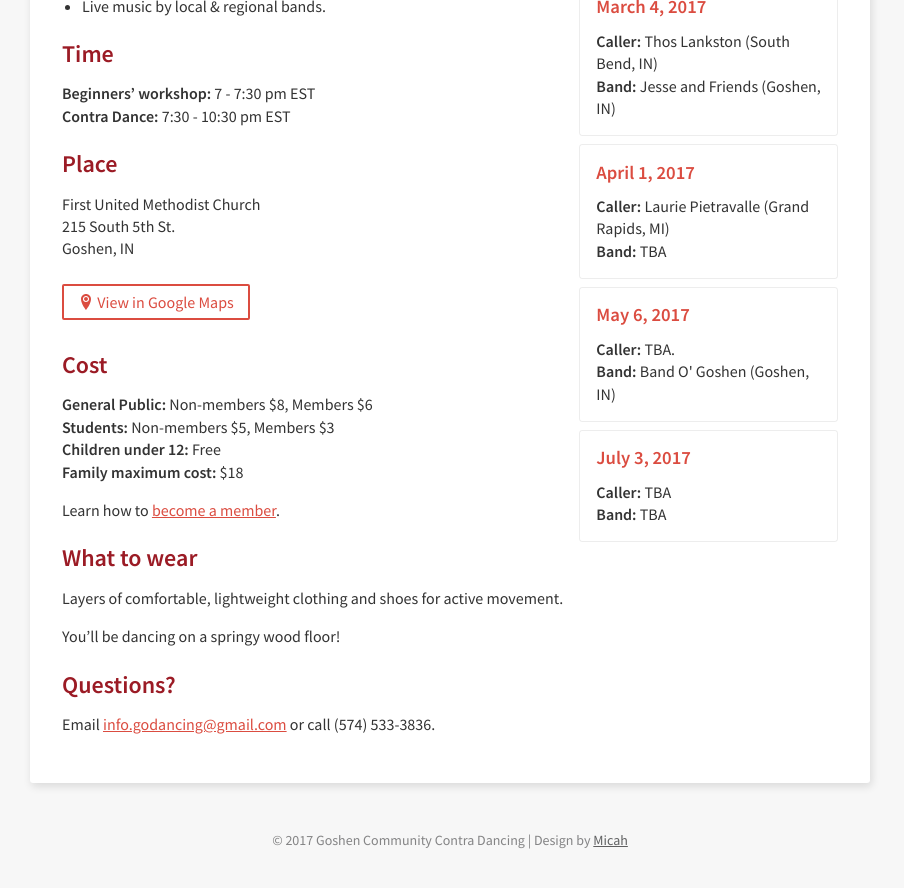
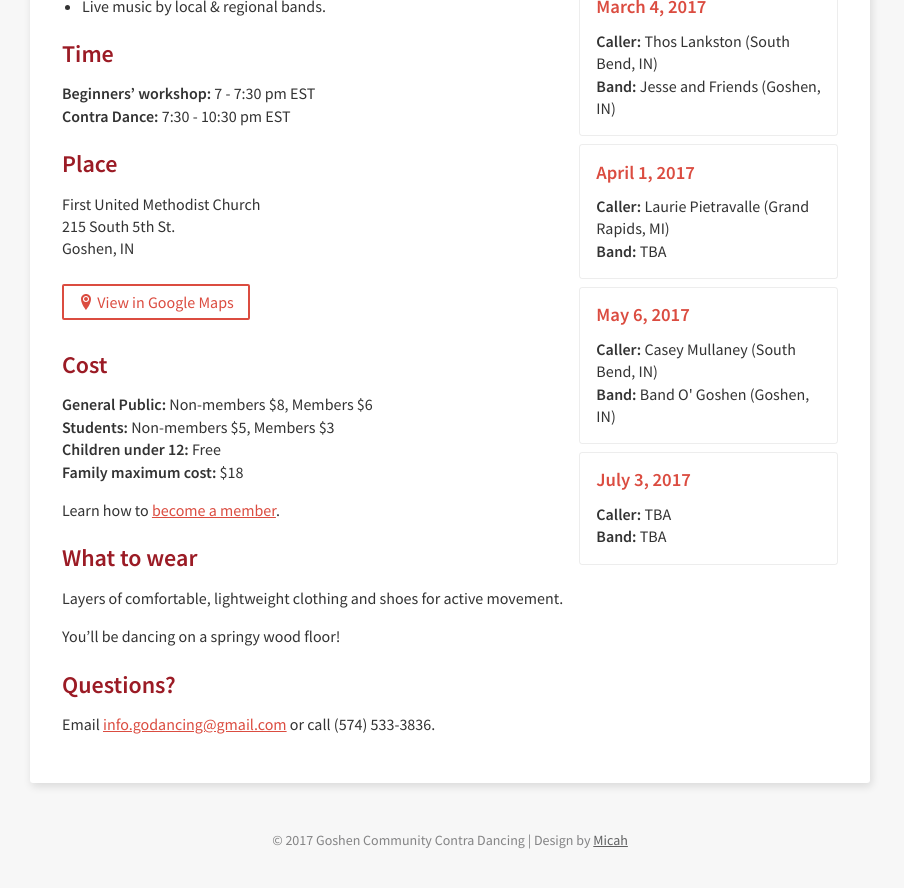
Before and after one commit to godancing/godancing.github.io, a Jekyll site: the page built from index.markdown, in a window 1280 px wide and 900 px high, scrolled down 580 px. Shown: the top 888 px of the window, without its empty margins (190-1094 px from the left). Built offline with Jekyll 4.4.1, drawn with Linux system fonts in a browser that asks for light colours.

Commit message:
Updated 2017 05 06

```diff
--- a/_dances/2017-05-06.markdown
+++ b/_dances/2017-05-06.markdown
@@ -2,7 +2,7 @@
 title: May 6, 2017
 date: 2017-05-06 12:00:00 -04:00
 Caller:
-  Name: TBA.
+  Name: 'Casey Mullaney (South Bend, IN)  '
 Band:
   Name: Band O' Goshen (Goshen, IN)
 ---
```
